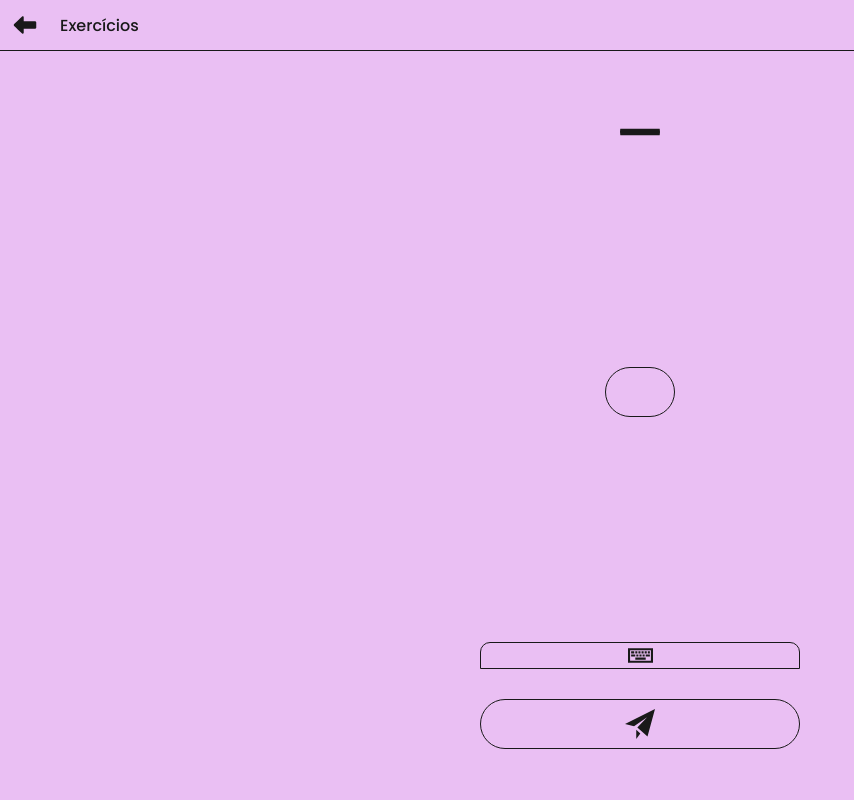
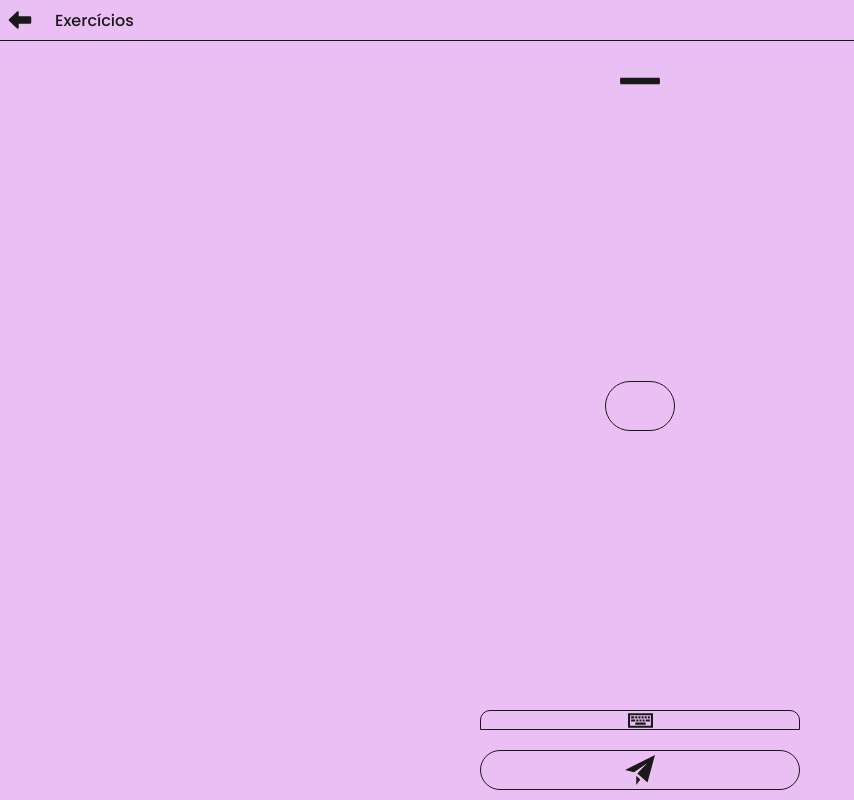
Before and after one commit to DavidMouraa/hira-pro, a React (Create React App) app: page /exercicios in a window 1280 px wide. Shown: the whole page, without its empty margins (0-854 px from the left). Built offline with nearby package versions, Linux system fonts and the light colour scheme.

Commit message:
Arrumei o tamanho para tela menores

```diff
--- a/src/components/BotaoResposta/styles.css
+++ b/src/components/BotaoResposta/styles.css
@@ -1,12 +1,12 @@
 #botao-resposta {
     width: 100%;
-    height: 50px;
+    height: 40px;
 
     display: flex;
     justify-content: center;
     align-items: center;
 
-    margin-top: 20px;
+    margin-top: 10px;
     border: 1px solid;
     border-radius: 50px;
 
--- a/src/components/Cabecalho/index.js
+++ b/src/components/Cabecalho/index.js
@@ -21,7 +21,7 @@ const Cabecalho = (props) => {
     }
 
     const trocaTipoIcon = () => {
-        if(location.pathname == '/configuracao') {
+        if(location.pathname === '/configuracao') {
             if(props.ideoTipo === 'katakana'){
                 setIdeoTipoIcon('ひ');
             }
--- a/src/components/Cabecalho/styles.css
+++ b/src/components/Cabecalho/styles.css
@@ -10,7 +10,7 @@ header {
     justify-content: space-between;
     align-items: center;
 
-    padding: 10px;
+    padding: 5px;
     border-bottom: 1px solid;
 }
 
--- a/src/components/ExCard/styles.css
+++ b/src/components/ExCard/styles.css
@@ -17,7 +17,7 @@
     justify-content: center;
     align-items: center;
 
-    font-size: 8em;
+    font-size: 6em;
     font-weight: bold;
     letter-spacing: 0px;
 }
--- a/src/components/TecladoVirtual/index.js
+++ b/src/components/TecladoVirtual/index.js
@@ -1,6 +1,6 @@
 import './styles.css';
 
-import { useRef, useState } from 'react';
+import { useRef } from 'react';
 
 import { Keyboard } from '../Icones';
 
--- a/src/components/TecladoVirtual/styles.css
+++ b/src/components/TecladoVirtual/styles.css
@@ -6,7 +6,7 @@
     justify-content: center;
     align-items: center;
 
-    padding-top: 20px;
+    padding-top: 10px;
 }
 
 #teclado-virtual > div {
@@ -31,6 +31,7 @@
 
 #botao-teclado {
     width: 100%;
+    height: 20px;
 
     display: flex;
     justify-content: center;
--- a/src/paginas/Exercicios/styles.css
+++ b/src/paginas/Exercicios/styles.css
@@ -6,5 +6,5 @@
     justify-content: space-between;
     align-items: center;
 
-    padding: 102px 0px 51px 0px;
+    padding: 51px 0px 10px;
 }
```
